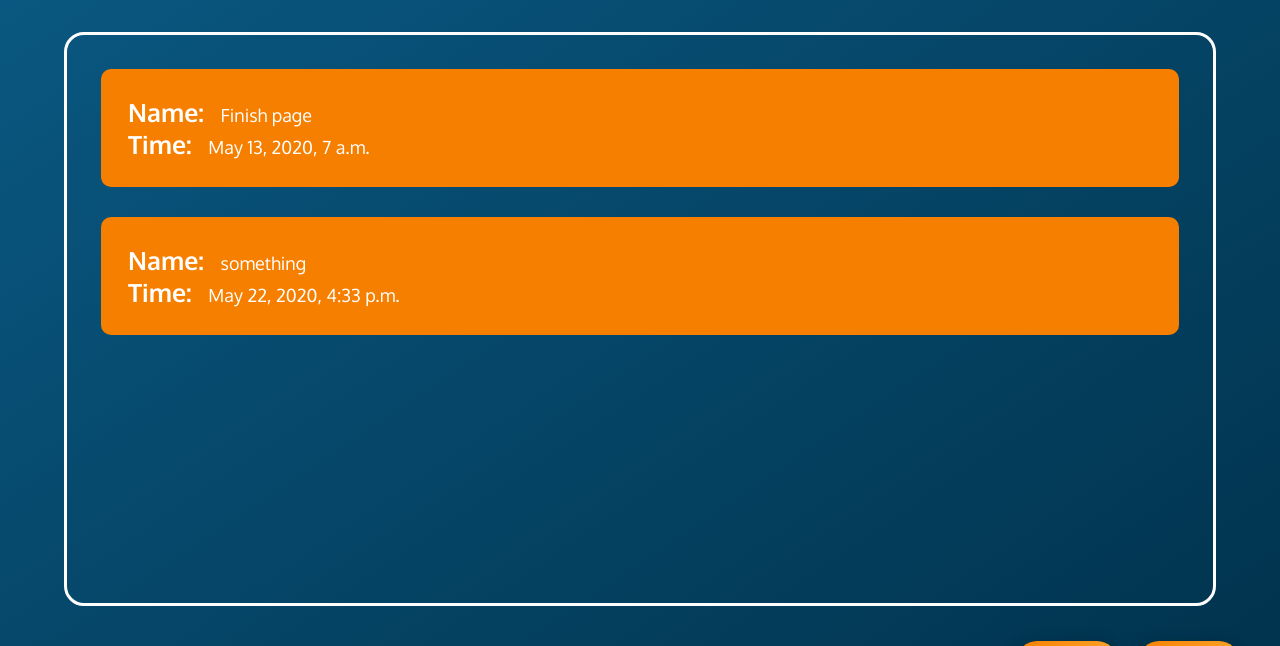
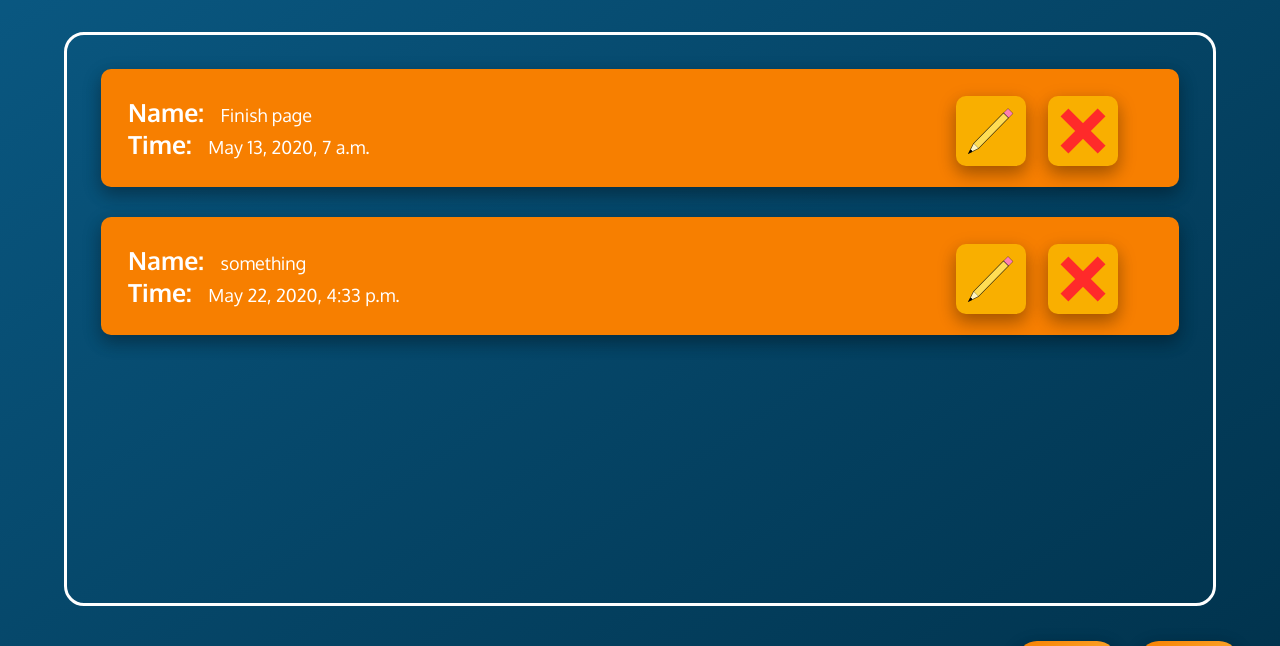
Before and after one commit to FIUSHerson/CS_TimedReminders_Django, a Django app: page / in a window 1280 px wide. Shown: the part 73-719 px from the top of the page. Run offline with Django 3.2, Linux system fonts and the light colour scheme; data comes from the database, SQL or seed files in the repository.

Commit message:
Fancied up the CSS even further

```diff
--- a/StoredTime/static/style-universal.css
+++ b/StoredTime/static/style-universal.css
@@ -32,10 +32,6 @@ body {
   to {
     opacity: 100%;
   }
-}
-
-br {
-  line-height: 200px;
 }
 
 .buttons {
@@ -161,6 +157,9 @@ br {
   list-style: none;
   background-color: #f77f00;
   border-radius: 10px;
+  display: flex;
+  box-shadow: 0 8px 16px 0 rgba(0, 0, 0, 0.2), 0 6px 20px 0 rgba(0, 0, 0, 0.19);
+
 
   margin: 10px;
   margin-bottom: 30px;
@@ -179,8 +178,51 @@ br {
 }
 
 .icons {
+  position: absolute;
   right: 0;
+  margin-right: 8em;
 
 }
+.edit-icon, .delete-icon {
+  height: 50px;
+  width: 50px;
+  margin-right: 1em;
+  padding: 10px;
+  display: inline;
+  align-self: center;
 
+  background-color: #f9af00;
+  border-radius: 10px;
+  box-shadow: 0 8px 16px 0 rgba(0, 0, 0, 0.2), 0 6px 20px 0 rgba(0, 0, 0, 0.19);
+
+  transition: all .15s ease-in-out;
+
+  &:active {
+    -webkit-transform: scale(0.9);
+            transform: scale(0.9);
+  }
+}
+.edit-icon:hover, .delete-icon:hover {
+  cursor: pointer;
+  -webkit-transform: scale(1.1);
+          transform: scale(1.1);
+}
+.edit-icon:active, .delete-icon:active {
+    -webkit-transform: scale(0.9);
+            transform: scale(0.9);
+}
+
+
+
+
+/*
+.action-buttons:hover {
+  cursor: pointer;
+}
+
+.action-buttons:active {
+  -webkit-transform: scale(0.9);
+          transform: scale(0.9);
+}
+*/
 /*# sourceMappingURL=style-universal.css.map */
--- a/StoredTime/templates/main.html
+++ b/StoredTime/templates/main.html
@@ -30,7 +30,9 @@
         </div>
 
         <div class="icons">
-
+          {% load static %}
+          <img src="{% static '/edit.png' %}" alt="edit" class="edit-icon">
+          <img src="{% static '/close.png' %}" alt="delete" class="delete-icon">
         </div>
       </li>
       {% empty %}
```
